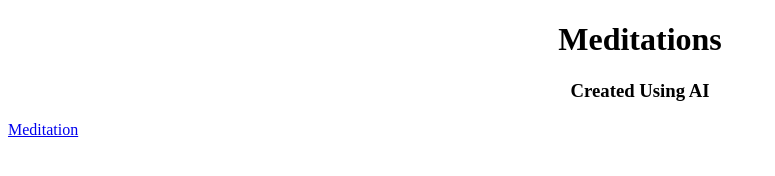
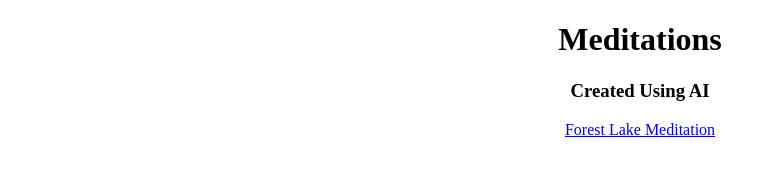
Before and after one commit to srbee/Meditations, a plain HTML site: page index.html in a window 1280 px wide. Shown: the whole page, without its empty margins (0-775 px from the left). Drawn offline with Linux system fonts and the light colour scheme.

Commit message:
Update index.html

```diff
--- a/index.html
+++ b/index.html
@@ -12,9 +12,9 @@ h1 {text-align: center;}
   <h3>Created Using AI </h3>
 
 </body>
-
-<a href="https://claude.ai/public/artifacts/6304e133-36da-449c-9474-8546bcbfb41b"> Meditation</a>
-
+<center>
+<a href="https://claude.ai/public/artifacts/6304e133-36da-449c-9474-8546bcbfb41b">Forest Lake  Meditation </a>
+</center>
 
 
 
```
